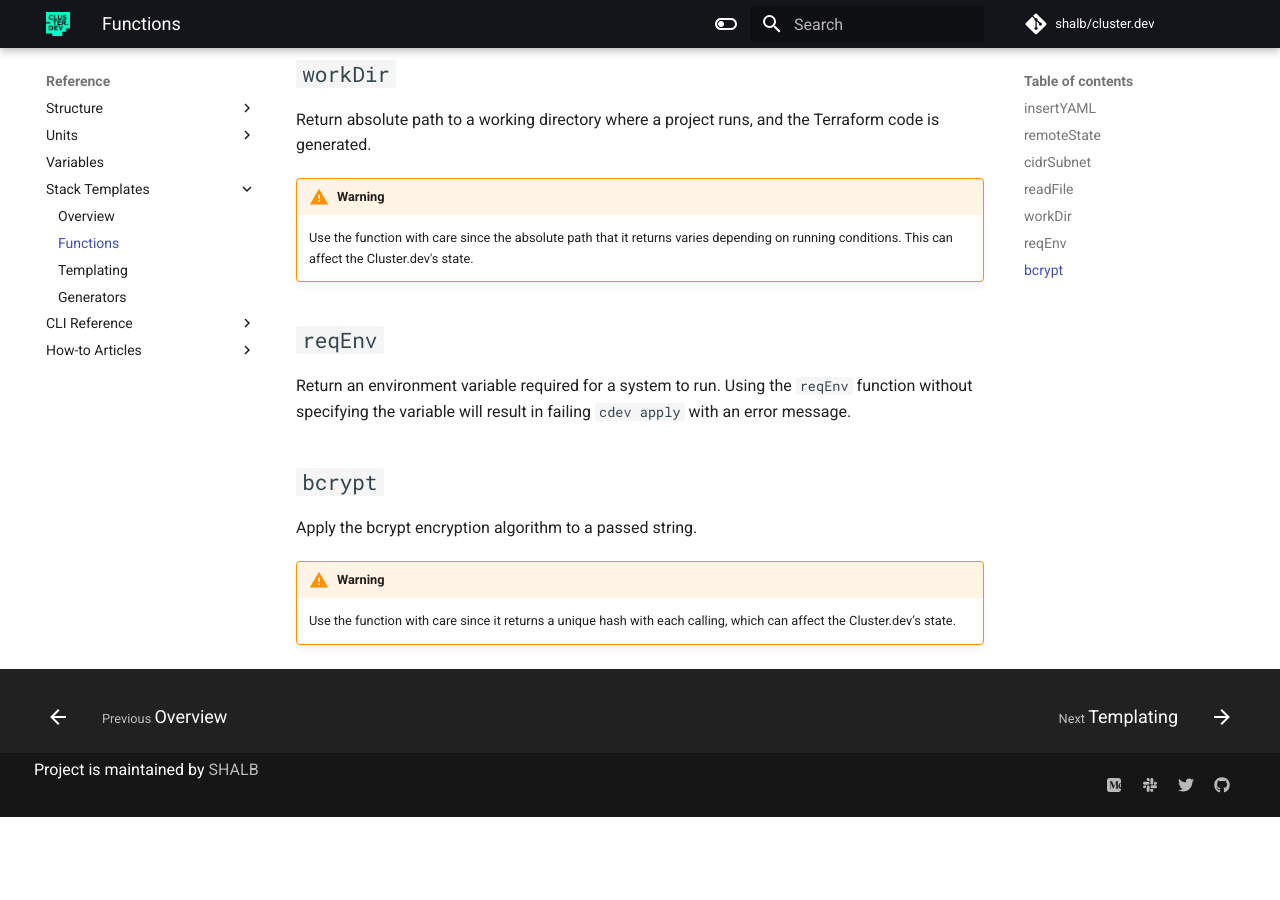
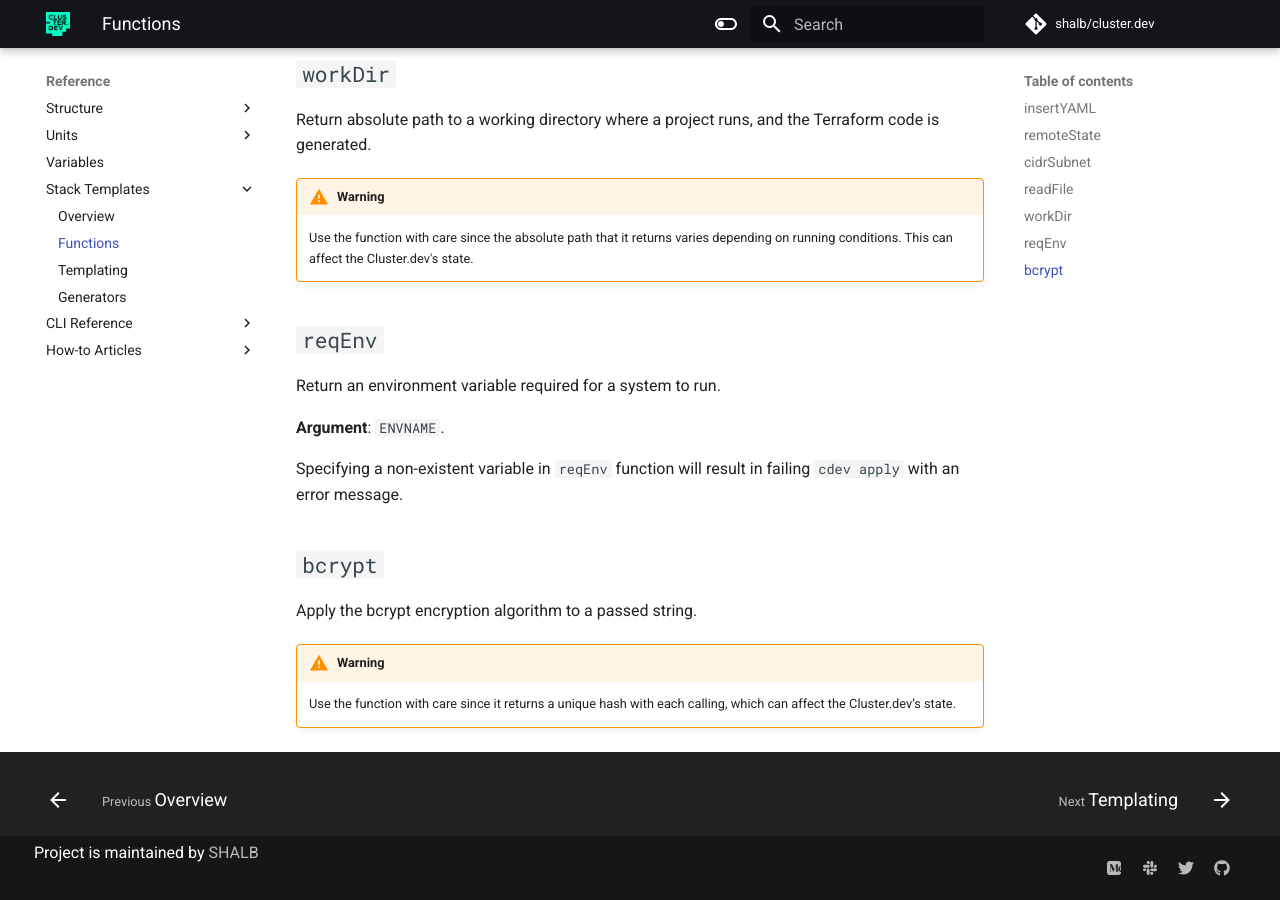
Before and after one commit to shalb/cluster.dev, an MkDocs documentation site: the page built from docs/stack-templates-functions.md, in a window 1280 px wide and 900 px high, scrolled down 2278 px. Built offline with MkDocs 1.6.1 and Material for MkDocs 9.7.7, drawn with Linux system fonts in a browser that asks for light colours; comment, search, counter and statistics services are not loaded; before the commit the page ends 3095 px from its top, so only the background shows below that.

Commit message:
Refine docs on functions

```diff
--- a/docs/stack-templates-functions.md
+++ b/docs/stack-templates-functions.md
@@ -99,7 +99,11 @@ Return absolute path to a working directory where a project runs, and the Terraf
 
 ## `reqEnv`
 
-Return an environment variable required for a system to run. Using the `reqEnv` function without specifying the variable will result in failing `cdev apply` with an error message.
+Return an environment variable required for a system to run.
+
+**Argument**: `ENVNAME`.
+
+Specifying a non-existent variable in `reqEnv` function will result in failing `cdev apply` with an error message.
 
 ## `bcrypt`
 
```
